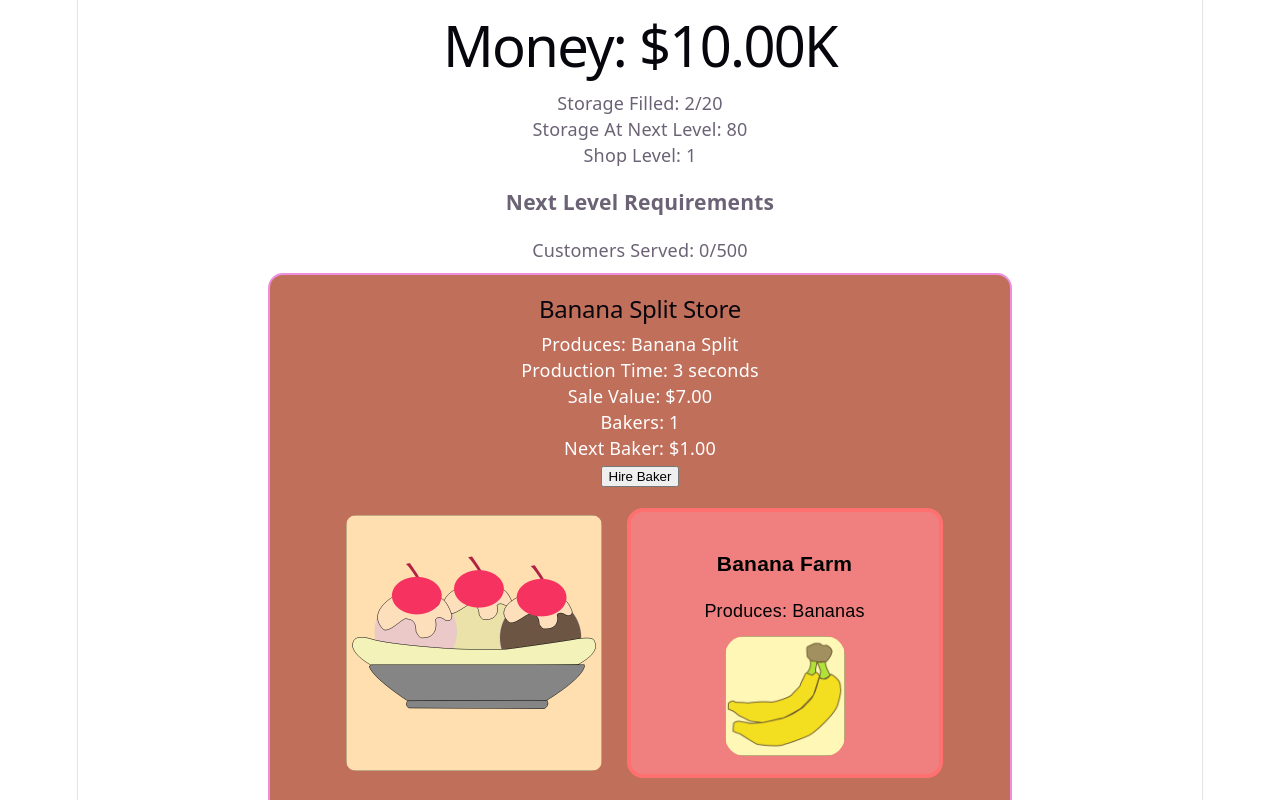
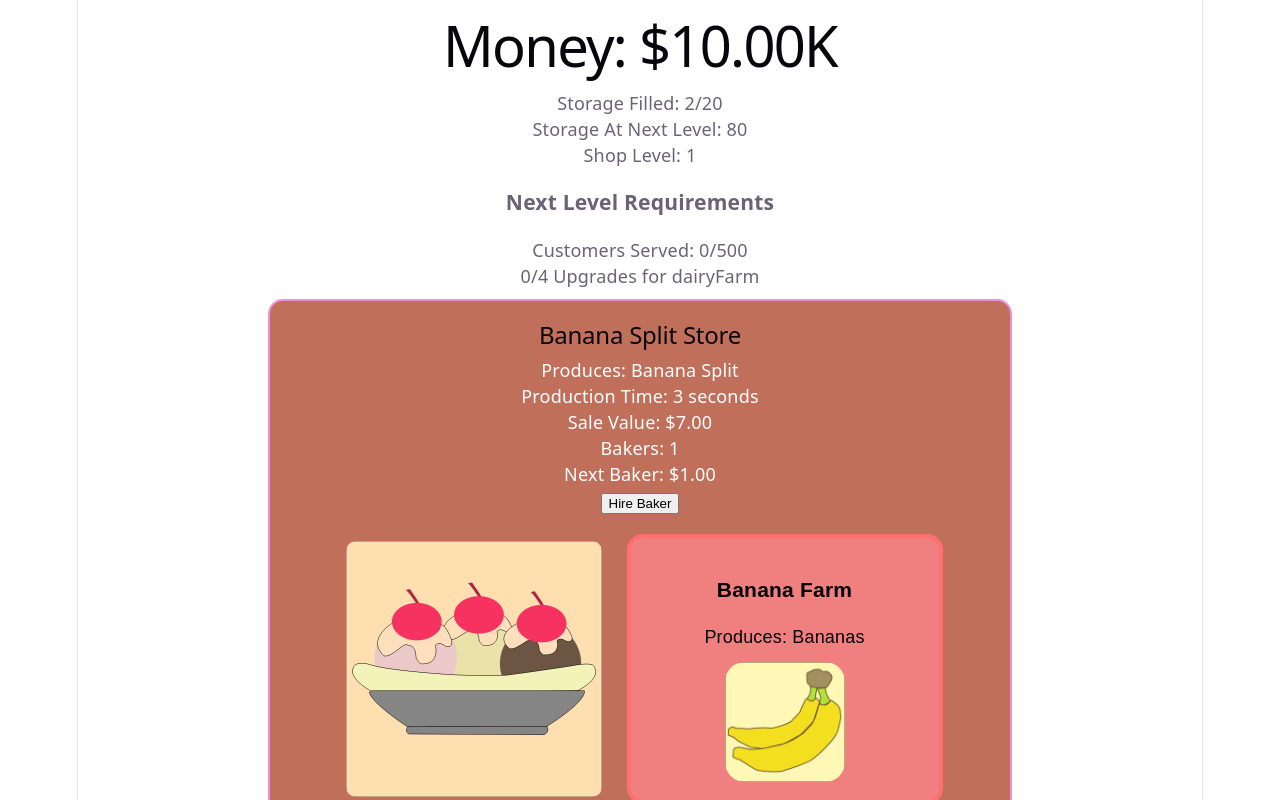
Before and after one commit to Scripting-Java/TerraSplit, a React (Vite) app: page / in a window 1280 px wide. Shown: the top 800 px of the page. Built offline with nearby package versions, Linux system fonts and the light colour scheme.

Commit message:
next level reqs updated section

```diff
--- a/src/App.tsx
+++ b/src/App.tsx
@@ -11,6 +11,7 @@ import { BusinessCard } from './businesses/BusinessCard'
 import { reqs } from './utils/shopLevels'
 import { hireBaker } from './utils/baker'
 import { canProduce, prodRatio } from './utils/storage'
+import { farms } from './farms/farm'
 
 function App() {
   const [money, setMoney] = useState(10000)
@@ -30,7 +31,9 @@ function App() {
   const [shops, setShops] = useState(businesses)
   const [custServed, setCustServed] = useState(0)
   const next = reqs.find(req => req.level === shopLevel + 1)
-
+  const nextFarm = farms.find(farm => farm.type === next?.farmType)
+  const purchasedUps = nextFarm?.upgrades.filter(up=>up.purchased).length
+  const totUp = nextFarm?.upgrades.length
   function invCount(inventory: Record<dessertTypes, number>): number {
     let temp = 0
     for (const dessert of dessertMenu) {
@@ -52,8 +55,8 @@ function App() {
         setInventory(prev => {
           const remaining = storage - invCount(prev)
           const amt = Math.min(shop.bakers, remaining)
-          const allot = Math.floor(prodRatio(shops,dessert.type)*storage)
-          if (amt <= 0|| !canProduce(dessert.type,shops,storage,prev)||prev[dessert.type]>=allot)
+          const allot = Math.floor(prodRatio(shops, dessert.type) * storage)
+          if (amt <= 0 || !canProduce(dessert.type, shops, storage, prev) || prev[dessert.type] >= allot)
             return prev
           return { ...prev, [dessert.type]: prev[dessert.type] + amt }
         })
@@ -161,10 +164,13 @@ function App() {
       <div>
         Shop Level: {shopLevel}
       </div>
-      <div>
-        <h3>Next Level Requirements</h3>
-        <p>Customers Served: {custServed}/{next ? (next.customers) : (reqs.find(req => req.level === shopLevel)?.customers)}</p>
-      </div>
+      {next && (
+        <div>
+          <h3>Next Level Requirements</h3>
+          <p>Customers Served: {custServed}/{next ? (next.customers) : (reqs.find(req => req.level === shopLevel)?.customers)}</p>
+          <p>{purchasedUps}/{totUp} Upgrades for {nextFarm!.name}</p>
+        </div>
+      )}
       <div>
         {shops.map(shop => (
           <BusinessCard key={shop.name} business={shop} handleFarmPurchase={handleUpgrade} handleBusPurchase={handleBusinessPurchase} handleBusUnlock={handleBusinessUnlock} handleHire={handleHireBaker} money={money}></BusinessCard>
--- a/src/farms/farm.ts
+++ b/src/farms/farm.ts
@@ -361,6 +361,7 @@ export const pistachioFarm: farm = {
     ]
 }
 
+export const farms = [bananaFarm,dairyFarm,cocoaFarm,fruitFarm,flourMill,pistachioFarm]
 
 
 export function purchaseFarmUpgrade(farmType: farmTypes, upgradeName: string, businesses: business[], money: number) {
```
